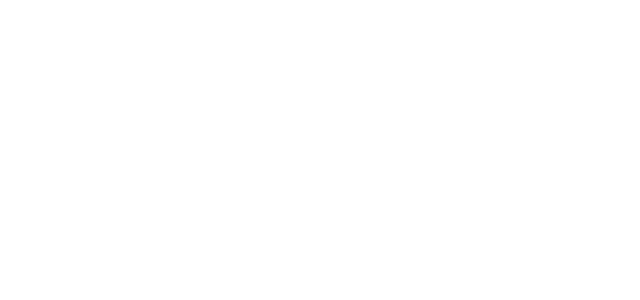
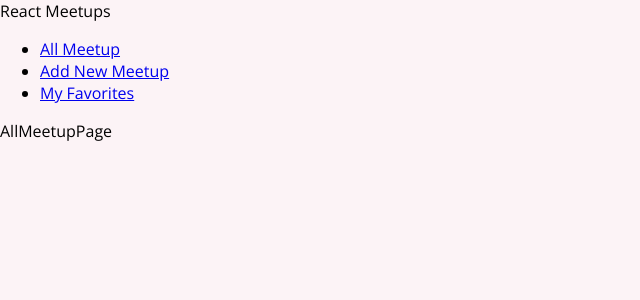
Before and after one commit to wajihMahrouseh/learn-react, a React (Create React App) app in the folder learn-react/: page / in a window 1280 px wide. Shown: the top 300 px of the page, without its empty margins (0-640 px from the left). Built offline with nearby package versions, Linux system fonts and the light colour scheme.

Commit message:
using router

```diff
--- a/learn-react/package.json
+++ b/learn-react/package.json
@@ -8,6 +8,7 @@
     "@testing-library/user-event": "^13.5.0",
     "react": "^18.2.0",
     "react-dom": "^18.2.0",
+    "react-router-dom": "^6.22.0",
     "react-scripts": "5.0.1",
     "web-vitals": "^2.1.4"
   },
--- a/learn-react/src/App.js
+++ b/learn-react/src/App.js
@@ -1,7 +1,19 @@
+import { Routes, Route } from 'react-router-dom';
+import AllMeetupPage from './pages/AllMeetup';
+import NewMeetupPage from './pages/NewMeetup';
+import FavoritesPage from './pages/Favorites';
+import MainNavigation from './layouts/MainNavigation';
+
 function App() {
   return (
     <div className="App">
-    </div>
+      <MainNavigation />
+      <Routes>
+        <Route path="/" element={<AllMeetupPage />} />
+        <Route path="/new-meetup" element={<NewMeetupPage />} />
+        <Route path="/favorites" element={<FavoritesPage />} />
+      </Routes>
+    </div >
   );
 }
 
--- a/learn-react/src/index.css
+++ b/learn-react/src/index.css
@@ -1,13 +1,21 @@
-body {
-  margin: 0;
-  font-family: -apple-system, BlinkMacSystemFont, 'Segoe UI', 'Roboto', 'Oxygen',
-    'Ubuntu', 'Cantarell', 'Fira Sans', 'Droid Sans', 'Helvetica Neue',
-    sans-serif;
-  -webkit-font-smoothing: antialiased;
-  -moz-osx-font-smoothing: grayscale;
+@import url("https://fonts.googleapis.com/css2?family=Open+Sans:wght@400;700&display=swap");
+
+* {
+  box-sizing: border-box;
 }
 
-code {
-  font-family: source-code-pro, Menlo, Monaco, Consolas, 'Courier New',
-    monospace;
+body {
+  font-family: "Open Sans", sans-serif;
+  margin: 0;
+  background-color: #fcf3f6;
 }
+
+h1 {
+  font-size: 2.5rem;
+  color: #2c292b;
+}
+
+h2 {
+  font-size: 1.5rem;
+  color: #2c292b;
+}
--- a/learn-react/src/index.js
+++ b/learn-react/src/index.js
@@ -3,11 +3,14 @@
 import './index.css';
 import App from './App';
 import reportWebVitals from './reportWebVitals';
+import { BrowserRouter as Router } from 'react-router-dom';
 
 const root = ReactDOM.createRoot(document.getElementById('root'));
 root.render(
   <React.StrictMode>
-    <App />
+    <Router>
+      <App />
+    </Router>
   </React.StrictMode>
 );
 
--- /dev/null
+++ b/learn-react/src/layouts/MainNavigation.js
@@ -0,0 +1,26 @@
+import { Link } from 'react-router-dom'
+
+import classes from './MainNavigation.css'
+
+function MainNavigation() {
+    return (
+        <header>
+            <div>React Meetups</div>
+            <nav>
+                <ul>
+                    <li>
+                        <Link to='/'>All Meetup</Link>
+                    </li>
+                    <li>
+                        <Link to='/new-meetup'>Add New Meetup</Link>
+                    </li>
+                    <li>
+                        <Link to='/favorites'>My Favorites</Link>
+                    </li>
+                </ul>
+            </nav>
+        </header >
+    );
+}
+
+export default MainNavigation;
--- /dev/null
+++ b/learn-react/src/pages/AllMeetup.js
@@ -0,0 +1,7 @@
+function AllMeetupPage() {
+    return (
+        <div>AllMeetupPage</div>
+    );
+}
+
+export default AllMeetupPage;
--- /dev/null
+++ b/learn-react/src/pages/Favorites.js
@@ -0,0 +1,7 @@
+function FavoritesPage() {
+    return (
+        <div>FavoritesPage</div>
+    );
+}
+
+export default FavoritesPage;
--- /dev/null
+++ b/learn-react/src/pages/NewMeetup.js
@@ -0,0 +1,7 @@
+function NewMeetupPage() {
+    return (
+        <div>NewMeetupPage</div>
+    );
+}
+
+export default NewMeetupPage;
```
Also changed, not shown: learn-react/src/layouts/MainNavigation.css (added), 1 other file (tests, documents, lock files or other folders).
